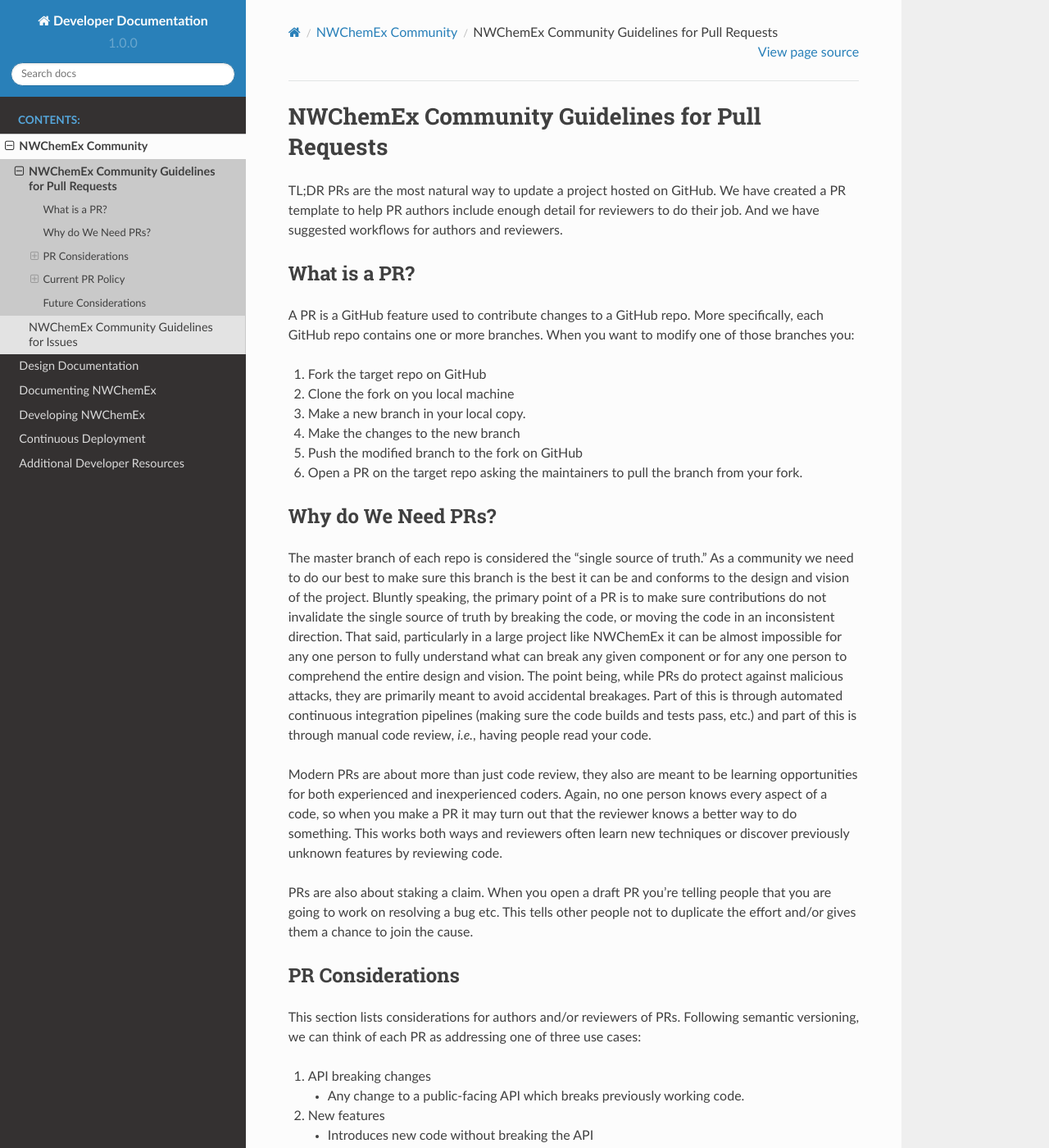
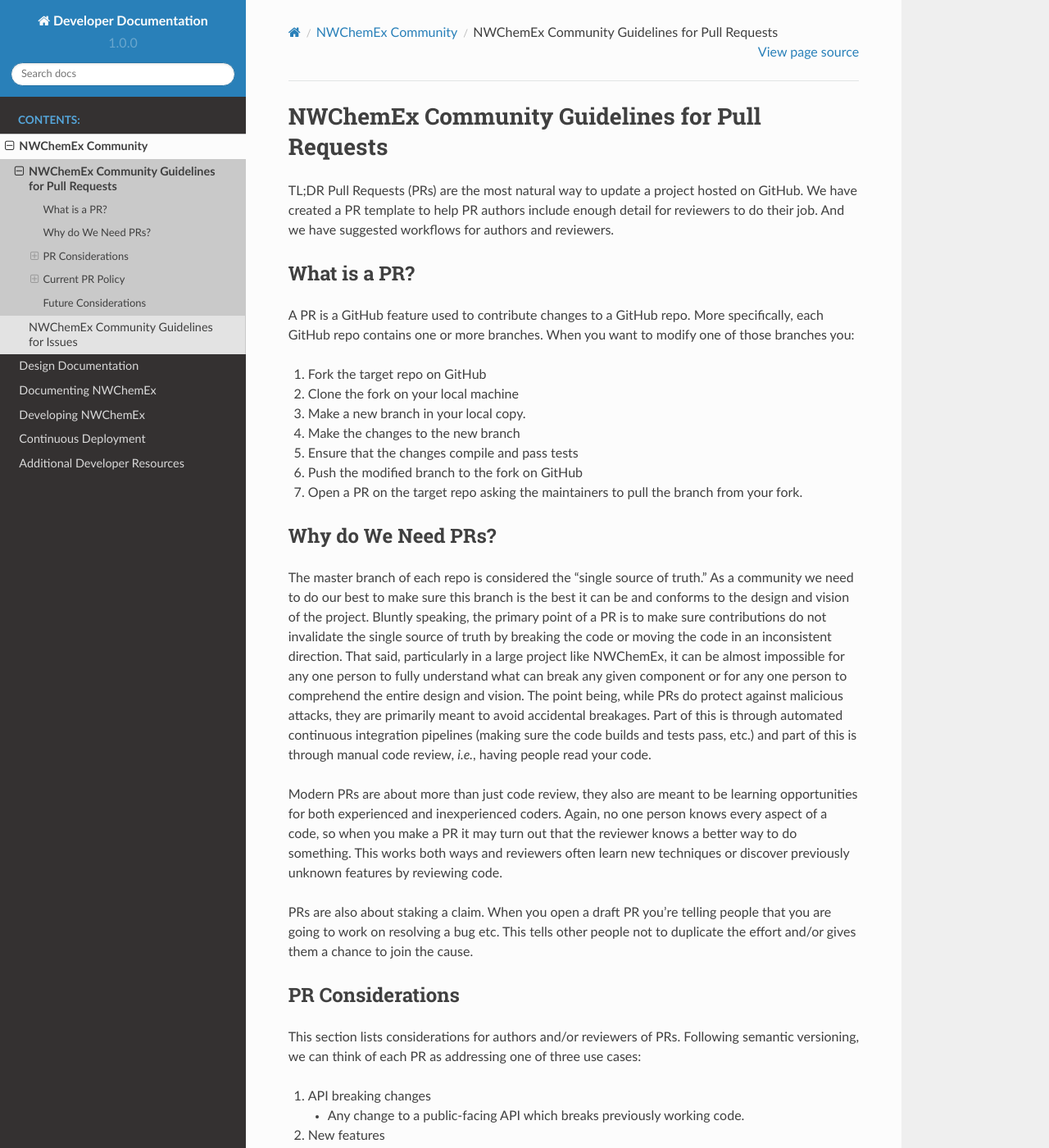
Before and after one commit to NWChemEx/.github, a Sphinx documentation site: the page built from docs/source/community/pull_requests.rst, in a window 1280 px wide and 1400 px high. Shown: the whole window at 82% size. Built offline with Sphinx 7.4.7 and the Read the Docs theme 2.0.0, drawn with Linux system fonts in a browser that asks for light colours; some of the changed text lies outside the part shown.

Commit message:
Apply suggestions from code review
Co-authored-by: Theresa Windus <twindus@iastate.edu>

```diff
--- a/docs/source/community/pull_requests.rst
+++ b/docs/source/community/pull_requests.rst
@@ -18,7 +18,7 @@
 NWChemEx Community Guidelines for Pull Requests
 ###############################################
 
-TL;DR PRs are the most natural way to update a project hosted on GitHub. We
+TL;DR Pull Requests (PRs) are the most natural way to update a project hosted on GitHub. We
 have created a PR template to help PR authors include enough detail for
 reviewers to do their job. And we have suggested workflows for authors and
 reviewers.
@@ -32,9 +32,10 @@
 want to modify one of those branches you:
 
 #. Fork the target repo on GitHub
-#. Clone the fork on you local machine
+#. Clone the fork on your local machine
 #. Make a new branch in your local copy.
 #. Make the changes to the new branch
+#. Ensure that the changes compile and pass tests
 #. Push the modified branch to the fork on GitHub
 #. Open a PR on the target repo asking the maintainers to pull the branch from
    your fork.
@@ -47,8 +48,8 @@
 a community we need to do our best to make sure this branch is the best it can
 be and conforms to the design and vision of the project. Bluntly speaking, the
 primary point of a PR is to make sure contributions do not invalidate the single
-source of truth by breaking the code, or moving the code in an inconsistent
-direction. That said, particularly in a large project like NWChemEx it can be
+source of truth by breaking the code or moving the code in an inconsistent
+direction. That said, particularly in a large project like NWChemEx, it can be
 almost impossible for any one person to fully understand what can break any
 given component or for any one person to comprehend the entire design and
 vision. The point being, while PRs do protect against malicious attacks, they
@@ -138,7 +139,7 @@
    - NWChemEx strives to be an exemplar package
    - Easier to maintain good code
    - High-quality is especially important for senior developers as new
-     developers look to your code for examples.
+     developers look to your code for examples
    - There is a time and place for "just get something working", but should
      ideally be avoided
 
@@ -147,7 +148,7 @@
 
 #. Should be last resort.
 
-   - Maintaining stable APIs leads to users instilling trust in us.
+   - Maintaining stable APIs leads to users and developers instilling trust in us.
    - Need to document what was tried to avoid the break.
 
 #. Need plan to avoid breaking API again.
@@ -173,8 +174,8 @@
 #. Testing
 
    - As a scientific code we need to be reliable and reproducible.
-   - NWChemEx is a big project, can be very difficult to understand
-     ramifications of a change. Can be caught be testing.
+   - NWChemEx is a big project, so it can be very difficult to understand
+     ramifications of a change. These changes can be caught by appropriate testing.
 
 
 Patches
@@ -310,7 +311,7 @@
 .. note::
 
    Occasional contributors from outside the project are not the target of this
-   section. This section is targeting developers who are part of the team.
+   section. This section is targeting developers who are regular contributors to the code (part of the team).
 
 The checklist on the PR template is admittedly asking a lot of the author.
 NWChemEx is designed to be a modular code. The vast majority of electronic
```
Also changed, not shown: other parts of docs/source/community/pull_requests.rst (+5 -5 lines).
